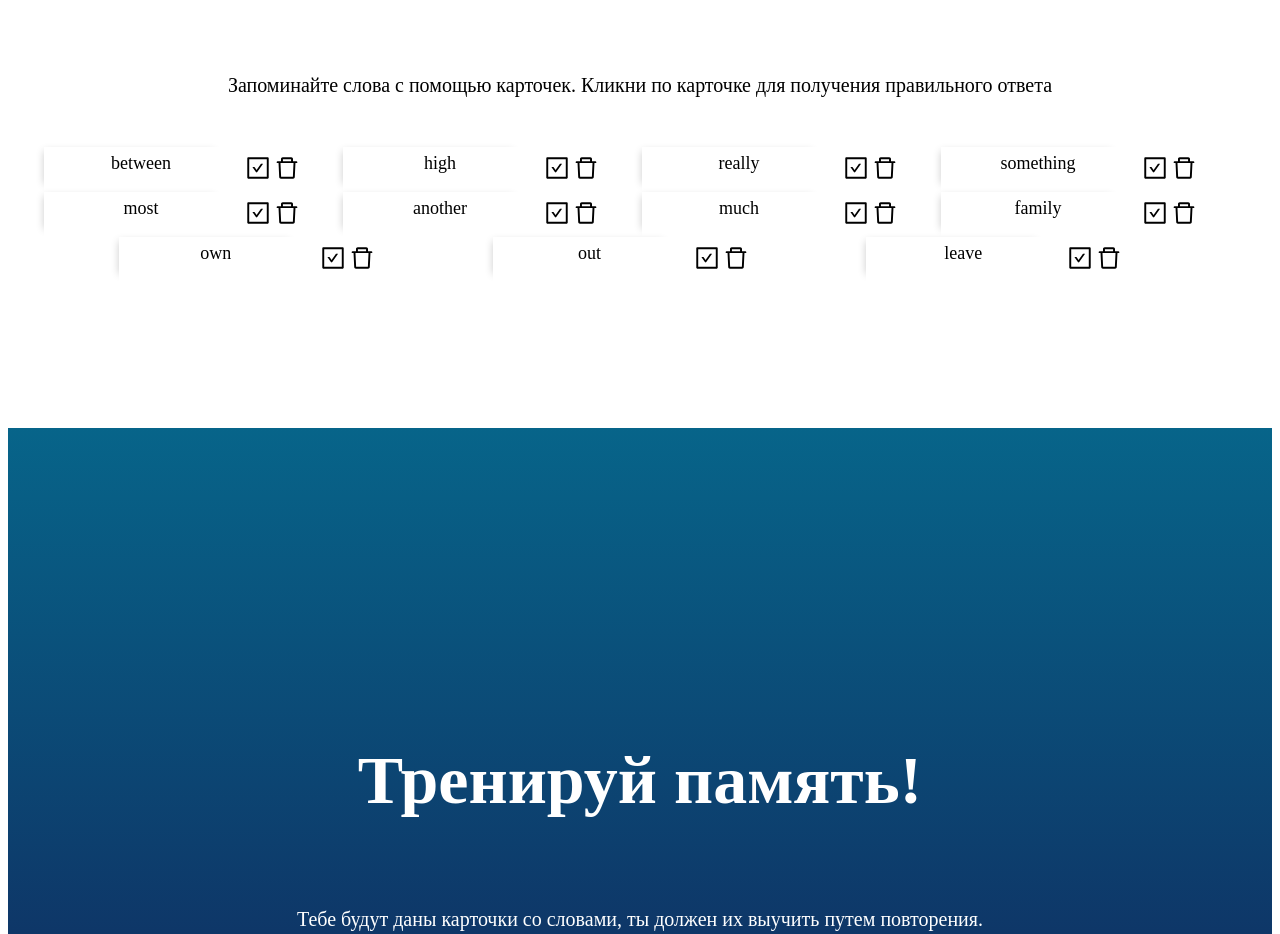
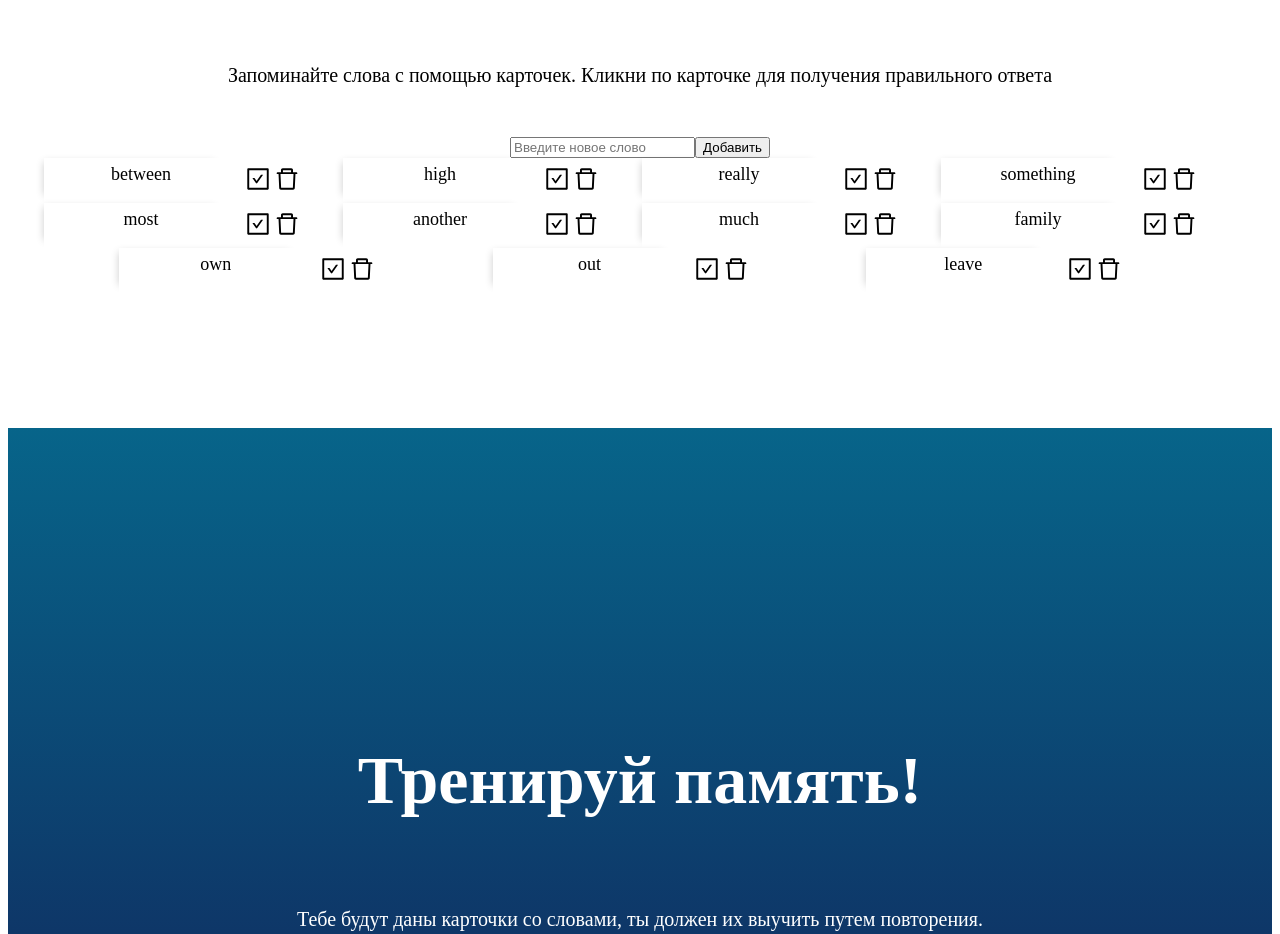
Before and after one commit to iRootPro/ZarM, a React (Create React App) app: page / in a window 1280 px wide. Shown: the part 880-1814 px from the top of the page. Built offline with nearby package versions, Linux system fonts and the light colour scheme.

Commit message:
work with form

```diff
--- a/src/components/CardsList/CardsList.tsx
+++ b/src/components/CardsList/CardsList.tsx
@@ -3,12 +3,23 @@ import Card from "../Card/Card";
 import {wordsListType} from "../../App";
 import style from "./CardsList.module.css"
 
-const CardsList = ({wordsList, onDeleteItem}: propsType) => {
+class CardsList extends React.Component<propsType, any> {
+    state: stateType = {
+        value: '',
+        label: ''
+    }
+    render() {
+        const {wordsList, onDeleteItem}: propsType = this.props
         return (
             <div className={style.wrapper}>
             <span className={style.description}>
                 Запоминайте слова с помощью карточек. Кликни по карточке для получения правильного ответа
             </span>
+                <span>{this.state.label}</span>
+                <form onSubmit={e => this.handleFormSubmit(e)}>
+                    <input onChange={(e) => this.handleChangeInput(e)} type="text" placeholder="Введите новое слово" value={this.state.value}/>
+                    <button>Добавить</button>
+                </form>
                 <div className={style.cardLists}>
                     {wordsList.map(({eng, rus, id}) =>
                         <Card
@@ -19,9 +30,18 @@ const CardsList = ({wordsList, onDeleteItem}: propsType) => {
                         />)}
                 </div>
             </div>
+        );
+    }
 
-    );
-};
+    private handleChangeInput(e: React.ChangeEvent<HTMLInputElement>) {
+        this.setState({value: e.target.value})
+    }
+
+    private handleFormSubmit(e: React.FormEvent<HTMLFormElement>) {
+        e.preventDefault()
+        this.setState({label: this.state.value, value: ''})
+    }
+}
 
 export default CardsList;
 
@@ -30,3 +50,8 @@ type propsType = {
     wordsList: Array<wordsListType>
     onDeleteItem: (id: number) => void
 }
+
+type stateType = {
+    value: string
+    label: string
+}
```
Also changed, not shown: 1 other file (tests, documents, lock files or other folders). Lines whose indentation alone changed are shown as unchanged.
